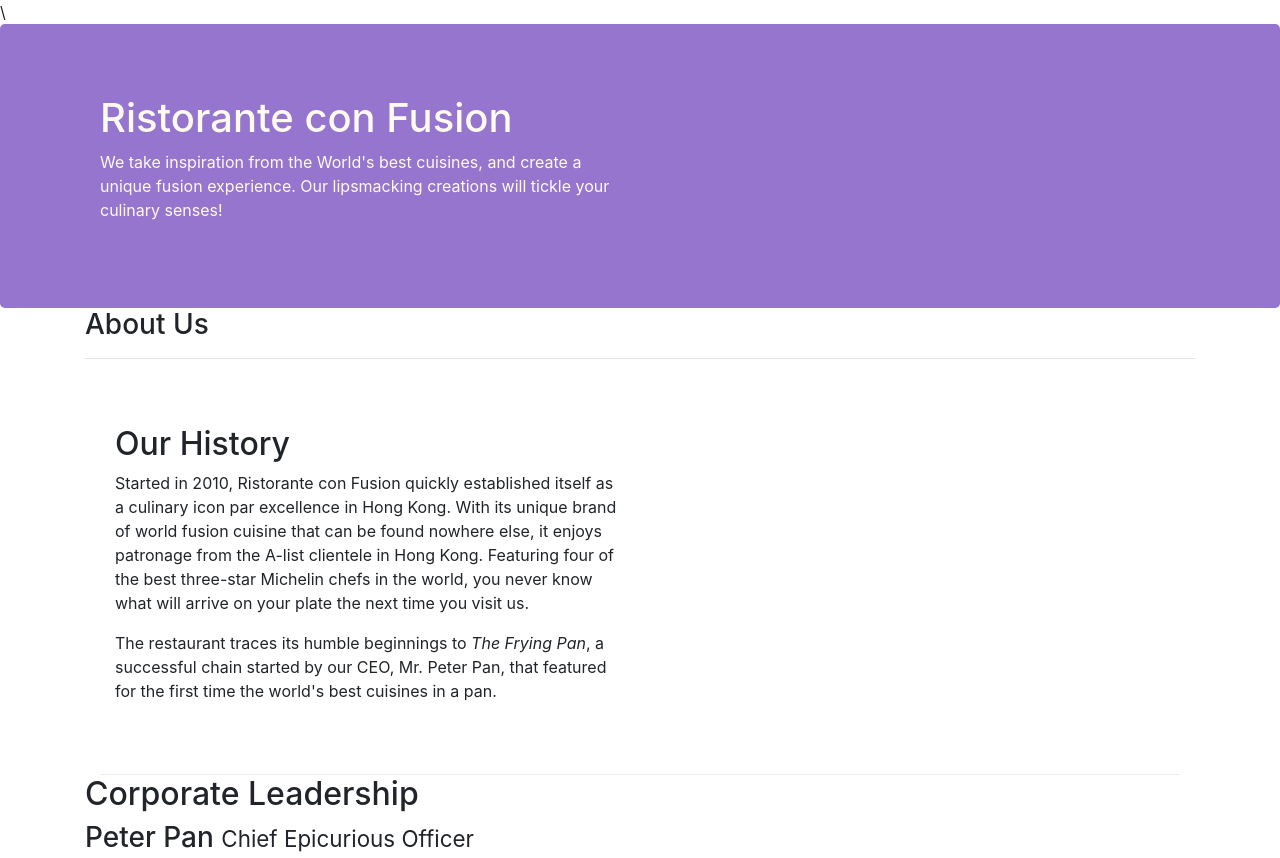
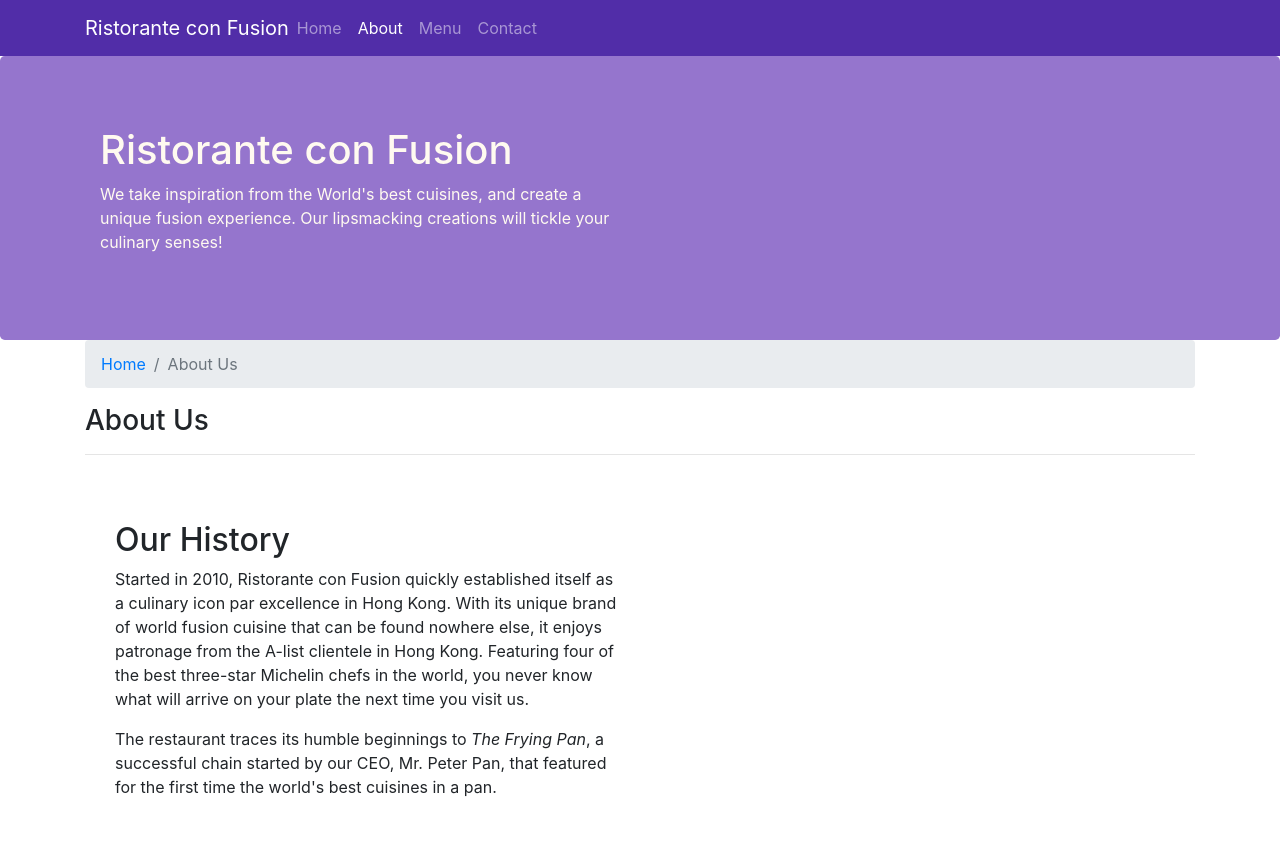
Before and after one commit to Rupp-Santos-7/conFusion, a website: page aboutus.html in a window 1280 px wide. Shown: the top 858 px of the page. Drawn offline with nearby package versions, Linux system fonts and the light colour scheme.

Commit message:
Navbar and breadcrumbs

```diff
--- a/aboutus.html
+++ b/aboutus.html
@@ -16,7 +16,22 @@
 </head>
 
 <body>
-
+    <nav class="navbar navbar-dark navbar-expand-sm fixed-top">
+        <div class="container">
+            <button class="navbar-toggler" type="button" data-toggle="collapse" data-target="#Navbar">
+                <span class="navbar-toggler-icon"></span>
+            </button>
+            <a class="navbar-brand mr-auto" href="#">Ristorante con Fusion</a>
+            <div class="collapse navbar-collapse" id="Navbar">
+                <ul class="navbar-nav mr-auto">
+                    <li class="navbar-item"><a class="nav-link" href="index.html">Home</a></li>
+                    <li class="navbar-item active"><a class="nav-link" href="#">About</a></li>
+                    <li class="navbar-item"><a class="nav-link" href="#">Menu</a></li>
+                    <li class="navbar-item"><a class="nav-link" href="#">Contact</a></li>
+                </ul>
+            </div>
+        </div>
+    </nav>
     <header class="jumbotron">
         <div class="container">
             <div class="row row-header">
@@ -31,6 +46,10 @@
     </header>
 
     <div class="container">
+         <ol class="col-12 breadcrumb">
+                <li class="breadcrumb-item"><a href="./index.html">Home</a></li>
+                <li class="breadcrumb-item active">About Us</li>
+            </ol>
         <div>
             <div>
                <h3>About Us</h3>
@@ -75,7 +94,7 @@
                 <div class="col-4 offset-1 col-sm-2">
                     <h5>Links</h5>
                     <ul class="list-unstyled">
-                        <li><a href="#">Home</a></li>
+                        <li><a href="/index.html">Home</a></li>
                         <li><a href="#">About</a></li>
                         <li><a href="#">Menu</a></li>
                         <li><a href="#">Contact</a></li>
--- a/css/styles.css
+++ b/css/styles.css
@@ -28,3 +28,12 @@
 	margin: 0px;
 	color: #0f0f0f;
 }
+
+body{
+    padding:32px 0px 0px 0px;
+    z-index:0;
+}
+
+.navbar-dark {
+     background-color: #512DA8;
+}
```
Also changed, not shown: index.html (+17 -1 lines), assignment 1 submission/ExtraSmall-Landscape.png (added), assignment 1 submission/ExtraSmall-Portrait.png (added), assignment 1 submission/Small-ExtraLarge.png (added).
